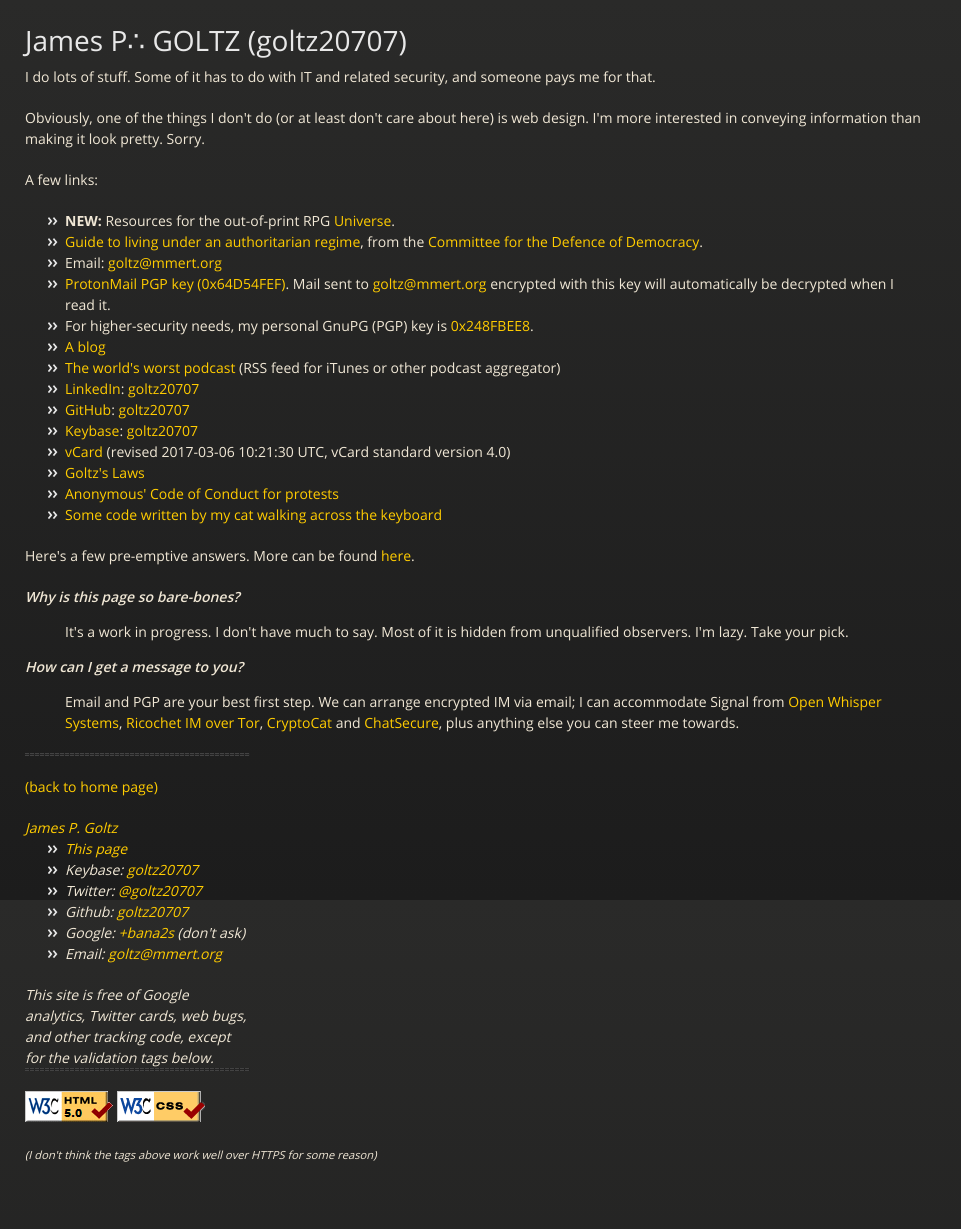
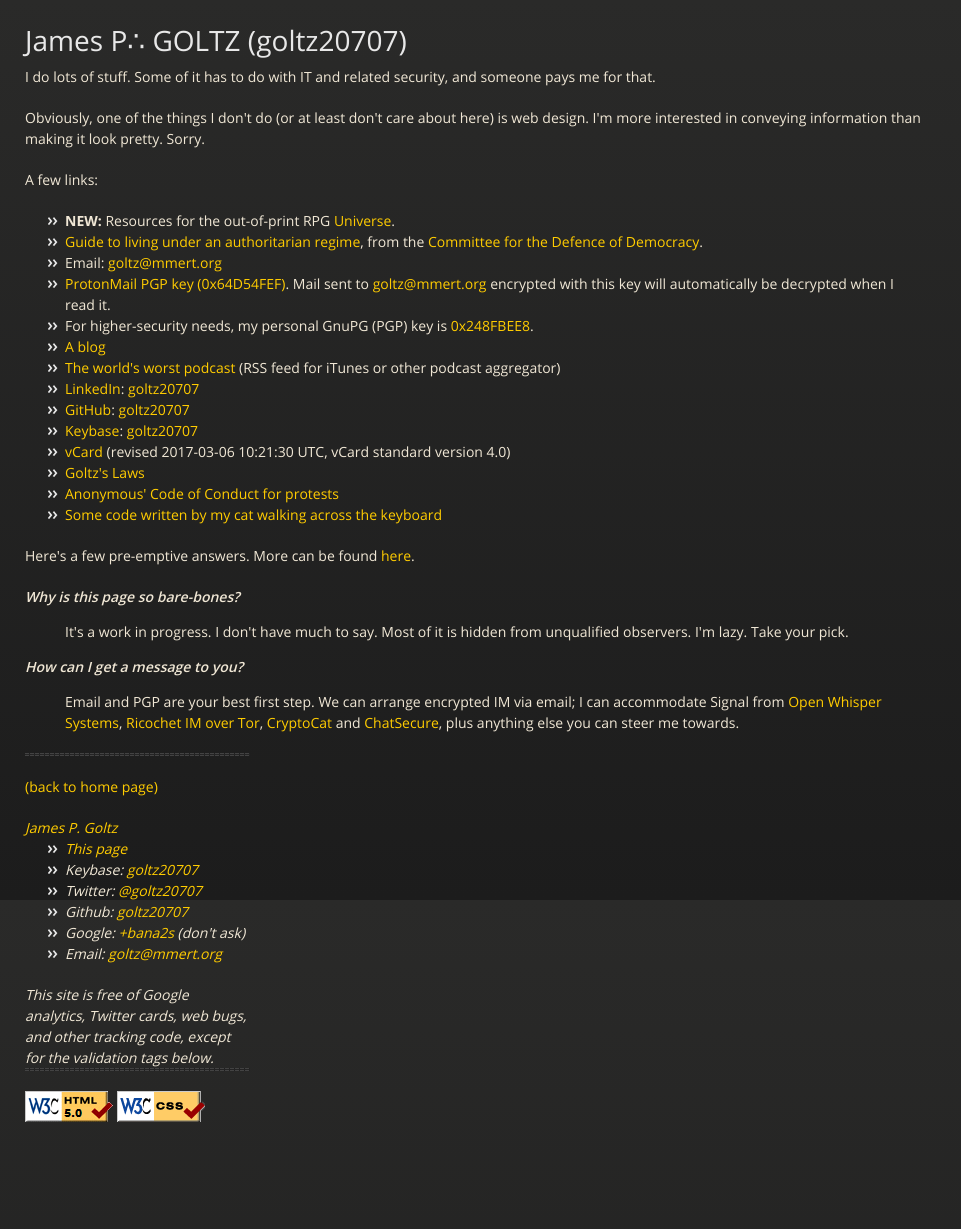
Before and after one commit to goltz20707/goltz20707.github.io, a Jekyll site: the page built from index.html, in a window 1280 px wide. Shown: the whole page, without its empty margins (0-961 px from the left). Built offline with Jekyll 4.4.1, drawn with Linux system fonts in a browser that asks for light colours; after the commit the page ends 1192 px from its top, so only the background shows below that.

Commit message:
Tags seem to work over HTTPS okay now

```diff
--- a/_includes/footer.html
+++ b/_includes/footer.html
@@ -34,5 +34,5 @@
   </a>
 </p>
 
-<p style="font-size: 80%; font-style: italic">(I don't think the
-  tags above work well over HTTPS for some reason)</p>
+<!-- <p style="font-size: 80%; font-style: italic">(I don't think the -->
+<!--   tags above work well over HTTPS for some reason)</p> -->
```
